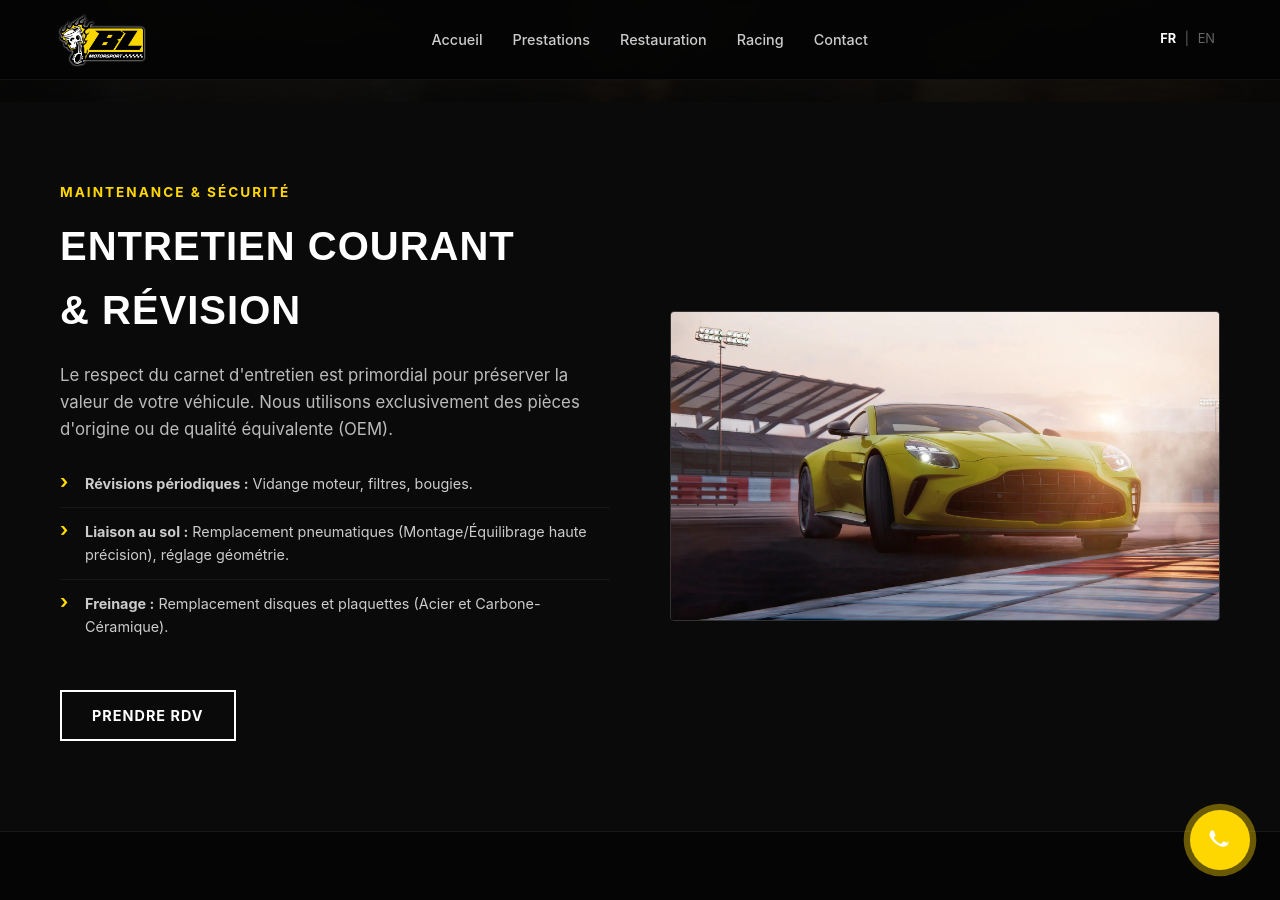
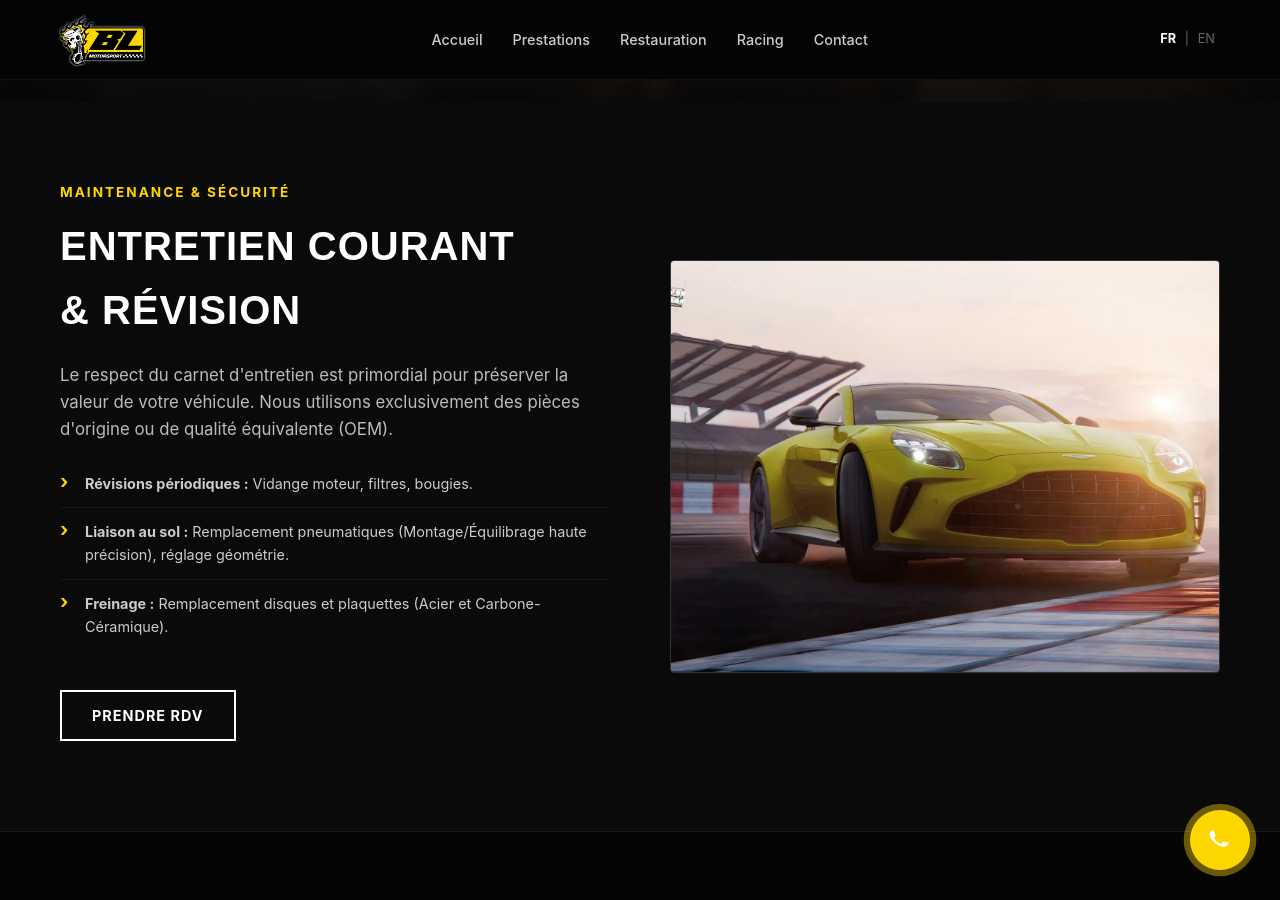
Before and after one commit to DuvalDVL/bl-motorsport, a Jekyll site: the page built from fr/prestations.html, in a window 1280 px wide and 900 px high, scrolled down 438 px. Built offline with Jekyll 4.4.1, drawn with Linux system fonts in a browser that asks for light colours.

Commit message:
Update style.scss

```diff
--- a/assets/css/style.scss
+++ b/assets/css/style.scss
@@ -249,11 +249,35 @@ img { max-width: 100%; height: auto; display: block; }
 /* --- PAGE LAYOUTS --- */
 .page-header-simple { padding-top: 150px; padding-bottom: 50px; background-color: #080808; text-align: center; .page-title { font-size: 3rem; } }
 .service-detail-section { padding: 80px 0; background-color: #0a0a0a; border-bottom: 1px solid #1a1a1a; &.bg-darker { background-color: #050505; } }
+
+/* --- SERVICE GRID LAYOUT (CORRIGÉ MOBILE REVERSE) --- */
 .service-grid-layout {
-  display: flex; align-items: center; gap: 60px;
-  @media (max-width: 900px) { flex-direction: column; &.reverse { flex-direction: column; .service-image { order: -1; } } }
-  &.reverse { flex-direction: row-reverse; }
+  display: flex;
+  align-items: center;
+  gap: 60px;
+
+  /* GESTION MOBILE */
+  @media (max-width: 900px) {
+    flex-direction: column !important; /* On force l'empilement vertical */
+    gap: 30px;
+
+    /* Cas spécifique pour la section inversée (Moteur) */
+    &.reverse {
+      flex-direction: column !important; /* Force la colonne même si c'est "reverse" */
+
+      .service-image {
+        order: -1; /* Place l'image EN HAUT du texte sur mobile */
+        margin-bottom: 20px;
+      }
+    }
+  }
+
+  /* GESTION PC (Zig-Zag) */
+  &.reverse {
+    flex-direction: row-reverse; /* Image à gauche, Texte à droite sur PC uniquement */
+  }
 }
+
 .service-text {
   flex: 1;
   .service-subtitle { color: $color-brand-yellow; font-size: 0.85rem; font-weight: bold; letter-spacing: 2px; text-transform: uppercase; display: block; margin-bottom: 10px; }
@@ -261,10 +285,27 @@ img { max-width: 100%; height: auto; display: block; }
   p { color: #bbb; font-size: 1.05rem; margin-bottom: 30px; }
 }
 .service-image {
-  flex: 1; width: 100%;
+  flex: 1;
+  width: 100%; /* S'assure que l'image prend la largeur dispo */
+
   .img-wrapper {
-    position: relative; border: 1px solid #333; border-radius: 4px; overflow: hidden;
-    &::after { content: ''; position: absolute; top: 20px; left: 20px; right: -20px; bottom: -20px; border: 2px solid rgba(255, 255, 255, 0.1); z-index: -1; }
+    position: relative;
+    border: 1px solid #333;
+    border-radius: 4px;
+    overflow: hidden;
+    /* Ratio d'aspect pour éviter les sauts */
+    aspect-ratio: 4/3;
+
+    img {
+      width: 100%;
+      height: 100%;
+      object-fit: cover;
+    }
+
+    &::after {
+      content: ''; position: absolute; top: 20px; left: 20px; right: -20px; bottom: -20px;
+      border: 2px solid rgba(255, 255, 255, 0.1); z-index: -1;
+    }
   }
 }
 
```
